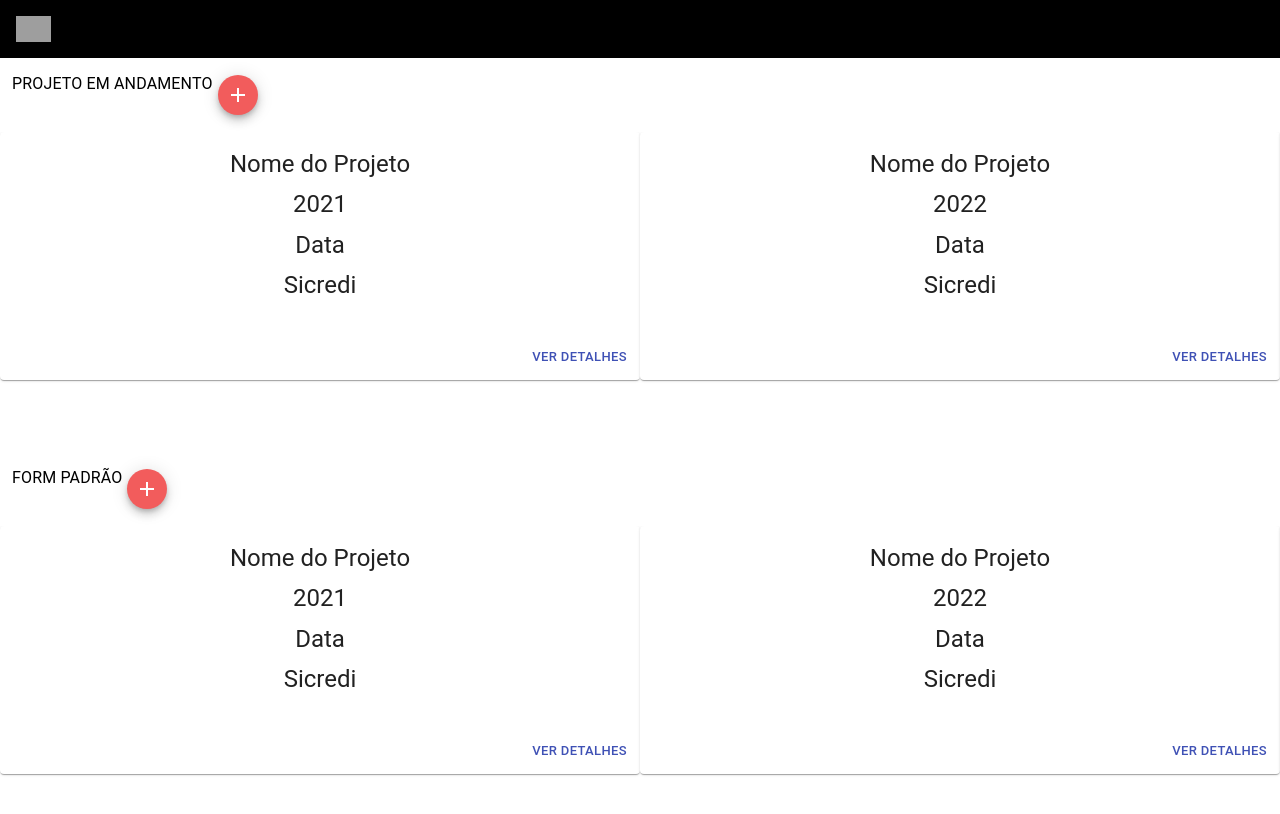
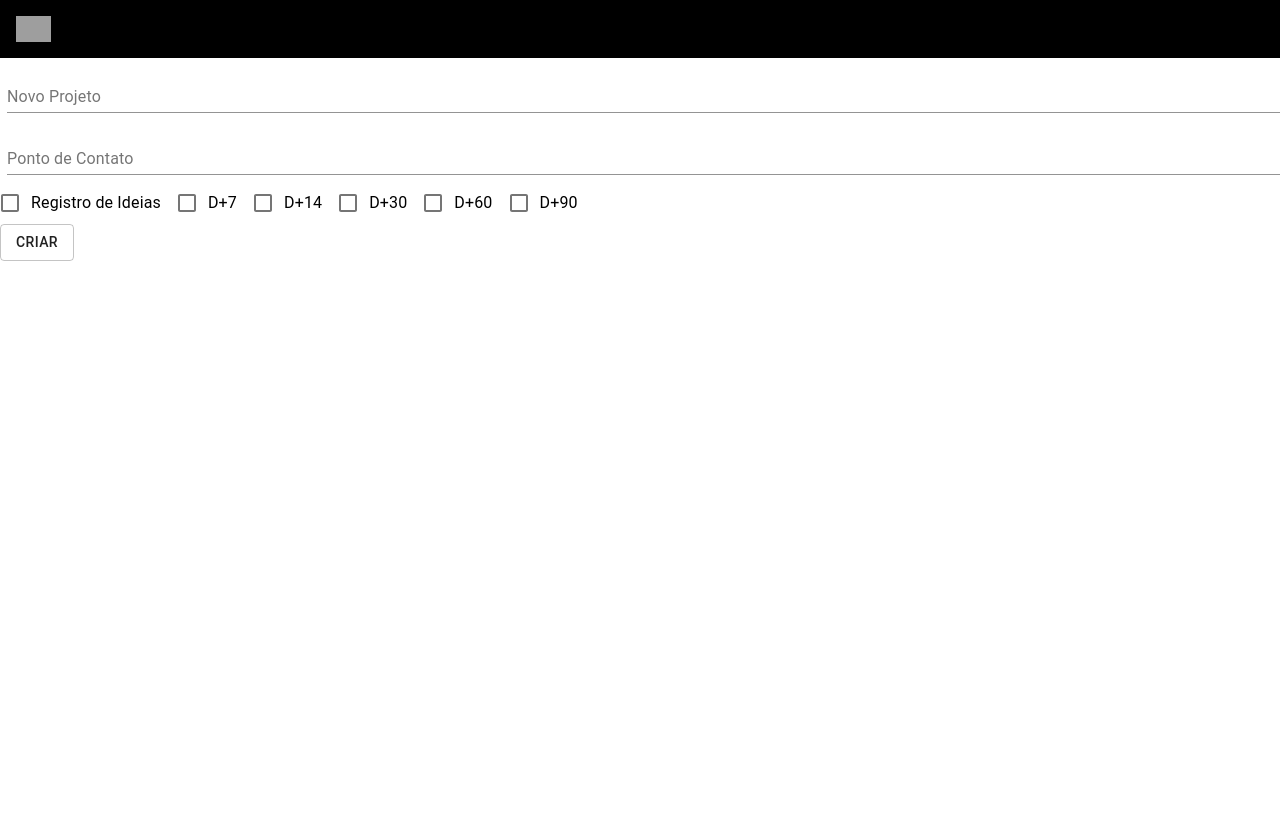
Before and after one commit to HenryRocha/Compasso, a React (Create React App) app in the folder frontend/: page / in a window 1280 px wide. Shown: the top 814 px of the page. Built offline with nearby package versions, Linux system fonts and the light colour scheme; grey boxes are pictures that could not be loaded.

Commit message:
Criacao de Projetos

```diff
--- a/frontend/src/App.js
+++ b/frontend/src/App.js
@@ -4,9 +4,9 @@ import { PersistGate } from "redux-persist/integration/react";
 import { persistStore } from "redux-persist";
 import { Switch, Route } from "react-router-dom";
 import { ConnectedRouter } from "connected-react-router";
-import SimpleCard from './components/CardDashProj';
 import DashDaBia from './screens/DashDaBia';
 import NewDashProject from './components/NewDashProject';
+import CriacaoDeProjeto from './screens/CriacaoDeProjeto';
 import store from "./store";
 import "./App.css";
 import { history } from "./store";
@@ -20,7 +20,7 @@ export class App extends Component {
                     <ConnectedRouter history={history}>
                         <main>
                             <Switch>
-                                { <Route exact path="/" component={DashDaBia} /> }
+                                { <Route exact path="/" component={CriacaoDeProjeto} /> }
                             </Switch>
                         </main>
                     </ConnectedRouter>
--- a/frontend/src/components/CardDashProj.js
+++ /dev/null
@@ -1,57 +0,0 @@
-import React from 'react';
-import { makeStyles } from '@material-ui/core/styles';
-import Card from '@material-ui/core/Card';
-import CardActions from '@material-ui/core/CardActions';
-import CardContent from '@material-ui/core/CardContent';
-import Button from '@material-ui/core/Button';
-import Typography from '@material-ui/core/Typography';
-import './CardDashProj.css';
-
-class CardDashProj extends React.Component {
-
-  // constructor(props) {
-  //   super(props);
-  //   this.projects = {
-  //     hits: []
-  //   };
-  // }
-  // const classes = useStyles();
-  render(){
-    const {nomeProjeto,ano,data,empresa} = this.props;
-    const classes = makeStyles({
-      card: {
-        height: 345,
-        width: 345
-      },
-      media: {
-        height: 140,
-      },
-    });
-    return(
-      <Card className = { classes.card } >
-        <div className="project_card">
-          <CardContent>
-            <Typography gutterBottom variant="h5" component="h2" className="project_title">
-              {nomeProjeto}
-            </Typography>
-            <Typography gutterBottom variant="h5" component="h2" className="project_title">
-              {ano}
-            </Typography>
-            <Typography gutterBottom variant="h5" component="h2" className="project_title">
-              {data}
-            </Typography>
-            <Typography gutterBottom variant="h5" component="h2" className="project_title">
-              {empresa}
-            </Typography>
-          </CardContent>
-        </div>
-        <CardActions className="seeMore">
-          <Button size="small" color="primary">
-            Ver detalhes
-          </Button>
-        </CardActions>
-      </Card>
-    );
-  }
-}
-export default (CardDashProj);
--- /dev/null
+++ b/frontend/src/screens/CriacaoDeProjeto.js
@@ -0,0 +1,158 @@
+import React from "react";
+import { makeStyles } from "@material-ui/core/styles";
+import TextField from "@material-ui/core/TextField";
+import Header from "../components/Header";
+import FormGroup from "@material-ui/core/FormGroup";
+import FormControlLabel from "@material-ui/core/FormControlLabel";
+import Checkbox from "@material-ui/core/Checkbox";
+import Button from '@material-ui/core/Button';
+
+
+class CriacaoDeProjeto extends React.Component {
+  state = {
+    nomeProjeto: [],
+    pontoDeContato: [],
+    listaDeInteracao: [],
+    D0:false,
+    D7:false,
+    D14:false,
+    D30:false,
+    D60:false,
+    D90:false,
+  };
+  onChangeD0 = () => {
+    this.setState(initialState => ({
+        D0: !initialState.D0,
+    }));
+  }
+  onChangeD7 = () => {
+    this.setState(initialState => ({
+        D7: !initialState.D7,
+    }));
+  }
+  onChangeD14 = () => {
+    this.setState(initialState => ({
+        D14: !initialState.D14,
+    }));
+  }
+  onChangeD30 = () => {
+    this.setState(initialState => ({
+        D30: !initialState.D30,
+    }));
+  }
+  onChangeD60 = () => {
+    this.setState(initialState => ({
+        D60: !initialState.D60,
+    }));
+  }
+
+   handleClick(e) {
+    //O BACK RECEBE OS QUIZ EM LISTA
+    //Aqui falta mandar os dados para o back e voltar para o dash
+    e.preventDefault();
+    console.log('O botão foi clicado.');
+}
+  render() {
+    const useStyles = makeStyles(theme => ({
+        root: {
+          '& > *': {
+            margin: theme.spacing(4),
+          },
+        },
+      }));
+    return (
+      <div className={useStyles.root}>
+        <Header />
+        <TextField
+          id="nome-novo-projeto"
+          label="Novo Projeto"
+          style={{ margin: 7 }}
+          placeholder="Nome do projeto"
+          fullWidth
+          margin="normal"
+          value={this.state.nomeProjeto}
+          onChange={e => this.setState({ nomeProjeto: e.target.value })}
+        />
+
+        <TextField
+          id="ponto-de-contato"
+          label="Ponto de Contato"
+          style={{ margin: 7 }}
+          placeholder="campo de email"
+          fullWidth
+          margin="normal"
+          value={this.state.pontoDeContato}
+          onChange={e => this.setState({ pontoDeContato: e.target.value })}        />
+
+        <FormGroup row>
+          <FormControlLabel
+            control={
+              <Checkbox
+                onChange={this.onChangeD0}
+                value="checkedD0"
+              />
+            }
+            label="Registro de Ideias"
+          />
+          <FormControlLabel
+            control={
+              <Checkbox
+                onChange={this.onChangeD7}
+                value="checkedD7"
+                color="primary"
+              />
+            }
+            label="D+7"
+          />
+                    <FormControlLabel
+            control={
+              <Checkbox
+                // checked={state.checkedB}
+                onChange={this.onChangeD14}
+                value="checkedD14"
+                color="primary"
+              />
+            }
+            label="D+14"
+          />
+                    <FormControlLabel
+            control={
+              <Checkbox
+                // checked={state.checkedB}
+                onChange={this.onChangeD30}
+                value="checkedD30"
+                color="primary"
+              />
+            }
+            label="D+30"
+          />
+                    <FormControlLabel
+            control={
+              <Checkbox
+                // checked={state.checkedB}
+                onChange={this.onChangeD60}
+                value="checkedD60"
+                color="primary"
+              />
+            }
+            label="D+60"
+          />
+                    <FormControlLabel
+            control={
+              <Checkbox
+                // checked={state.checkedB}
+                onChange={this.onChangeD90}
+                value="checkedD90"
+                color="primary"
+              />
+            }
+            label="D+90"
+          />
+        </FormGroup>
+        <Button variant="outlined" onClick ={this.handleClick} >Criar</Button>
+
+      </div>
+    );
+  }
+}
+export default CriacaoDeProjeto;
```
Also changed, not shown: frontend/src/components/CardDashQuiz.js (deleted, +0 -42 lines).
